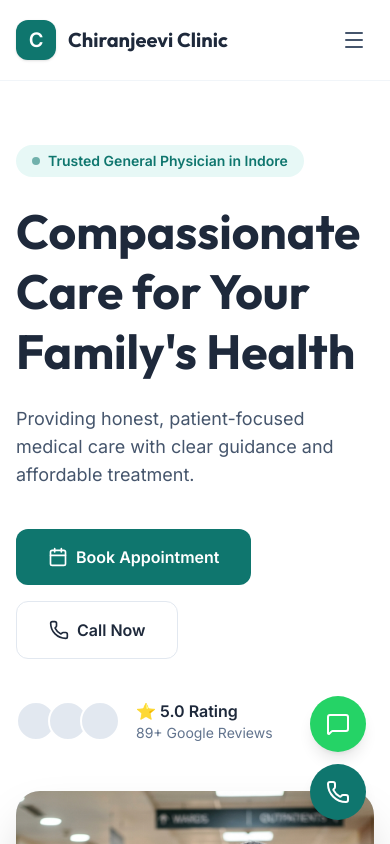
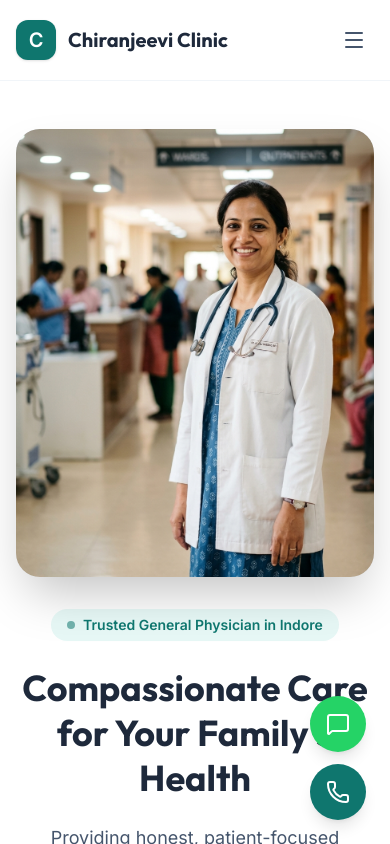
Before and after one commit to protechnicalguruji/Chiranjeevi-Clinic, a React (Vite) app: page / in a window 390 px wide. Shown: the top 844 px of the page. Built offline with nearby package versions, Linux system fonts and the light colour scheme.

Commit message:
feat: add SEO and metadata management
Integrate react-helmet-async for dynamic SEO tags and structured data (JSON-LD) on the appointment page to improve search engine visibility. Also, refine Hero component responsiveness.

```diff
--- a/package.json
+++ b/package.json
@@ -20,6 +20,7 @@
     "motion": "^12.23.24",
     "react": "^19.0.1",
     "react-dom": "^19.0.1",
+    "react-helmet-async": "^3.0.0",
     "react-router-dom": "^7.18.0",
     "vite": "^6.2.3"
   },
--- a/src/components/Hero.tsx
+++ b/src/components/Hero.tsx
@@ -4,32 +4,32 @@ import { Link } from 'react-router-dom';
 
 export default function Hero() {
   return (
-    <section id="home" className="py-16 md:py-24 bg-white">
-      <div className="max-w-7xl mx-auto px-4 sm:px-6 lg:px-8 flex flex-col md:flex-row items-center gap-12">
+    <section id="home" className="py-12 md:py-24 bg-white">
+      <div className="max-w-7xl mx-auto px-4 sm:px-6 lg:px-8 flex flex-col-reverse md:flex-row items-center gap-8 md:gap-12">
         <motion.div
           initial={{ opacity: 0, x: -20 }}
           animate={{ opacity: 1, x: 0 }}
-          className="flex-1 space-y-6"
+          className="flex-1 space-y-6 text-center md:text-left"
         >
-          <div className="inline-flex items-center gap-2 bg-secondary/10 text-primary px-4 py-1.5 rounded-full text-sm font-semibold">
+          <div className="inline-flex items-center gap-2 bg-secondary/10 text-primary px-4 py-1.5 rounded-full text-sm font-semibold mx-auto md:mx-0">
             <span className="w-2 h-2 rounded-full bg-primary animate-pulse"></span>
             Trusted General Physician in Indore
           </div>
-          <h1 className="font-display text-5xl md:text-6xl font-bold text-text leading-tight">
+          <h1 className="font-display text-4xl md:text-6xl font-bold text-text leading-tight">
             Compassionate Care for Your Family's Health
           </h1>
-          <p className="text-lg text-slate-600 max-w-lg">
+          <p className="text-lg text-slate-600 max-w-lg mx-auto md:mx-0">
             Providing honest, patient-focused medical care with clear guidance and affordable treatment.
           </p>
-          <div className="flex flex-wrap gap-4 pt-4">
-            <Link to="/appointment" className="bg-primary text-white px-8 py-4 rounded-xl font-semibold hover:bg-primary/90 transition-all flex items-center gap-2">
+          <div className="flex flex-col sm:flex-row justify-center md:justify-start gap-4 pt-4">
+            <Link to="/appointment" className="bg-primary text-white px-8 py-4 rounded-xl font-semibold hover:bg-primary/90 transition-all flex items-center justify-center gap-2">
               <Calendar size={20} /> Book Appointment
             </Link>
-            <a href="tel:+918269457285" className="bg-white border border-slate-200 text-text px-8 py-4 rounded-xl font-semibold hover:bg-slate-50 transition-all flex items-center gap-2">
+            <a href="tel:+918269457285" className="bg-white border border-slate-200 text-text px-8 py-4 rounded-xl font-semibold hover:bg-slate-50 transition-all flex items-center justify-center gap-2">
               <Phone size={20} /> Call Now
             </a>
           </div>
-          <div className="flex items-center gap-4 pt-4 text-slate-500">
+          <div className="flex items-center justify-center md:justify-start gap-4 pt-4 text-slate-500">
             <div className="flex -space-x-2">
               {[1, 2, 3].map(i => <div key={i} className="w-10 h-10 rounded-full border-2 border-white bg-slate-200" />)}
             </div>
--- a/src/main.tsx
+++ b/src/main.tsx
@@ -1,10 +1,13 @@
 import {StrictMode} from 'react';
 import {createRoot} from 'react-dom/client';
+import {HelmetProvider} from 'react-helmet-async';
 import App from './App.tsx';
 import './index.css';
 
 createRoot(document.getElementById('root')!).render(
   <StrictMode>
-    <App />
+    <HelmetProvider>
+      <App />
+    </HelmetProvider>
   </StrictMode>,
 );
--- a/src/pages/AppointmentPage.tsx
+++ b/src/pages/AppointmentPage.tsx
@@ -1,6 +1,7 @@
 import { useState } from 'react';
 import { Phone, MessageSquare, MapPin, ArrowLeft } from 'lucide-react';
 import { Link } from 'react-router-dom';
+import { Helmet } from 'react-helmet-async';
 import Footer from '../components/Footer';
 
 export default function AppointmentPage() {
@@ -39,8 +40,38 @@ Thank you.`;
     window.location.href = `https://wa.me/918269457285?text=${encodeURIComponent(message)}`;
   };
 
+  const schema = {
+    "@context": "https://schema.org",
+    "@type": "Physician",
+    "name": "Dr. Karan Singh Bais",
+    "image": "https://ais-pre-ndkn2ios4csr5w7nzp7smn-893669360321.asia-east1.run.app/src/assets/images/doctor_portrait_1782728666510.jpg",
+    "address": {
+      "@type": "PostalAddress",
+      "streetAddress": "31, Opposite Atal Dwar, Kila Maidan Road, Khasgi Ka Bagicha",
+      "addressLocality": "Indore",
+      "addressRegion": "Madhya Pradesh",
+      "postalCode": "452015",
+      "addressCountry": "IN"
+    },
+    "telephone": "+918269457285",
+    "openingHours": "Mo-Su 18:00-21:00",
+    "url": "https://ais-pre-ndkn2ios4csr5w7nzp7smn-893669360321.asia-east1.run.app"
+  };
+
   return (
     <div className="min-h-screen bg-background">
+      <Helmet>
+        <title>Book Your Appointment | Chiranjeevi Clinic - Dr. Karan Singh Bais</title>
+        <meta name="description" content="Book an appointment with Dr. Karan Singh Bais, a trusted General Physician at Chiranjeevi Clinic in Indore, Madhya Pradesh." />
+        <link rel="canonical" href={`${window.location.origin}/appointment`} />
+        <meta property="og:title" content="Book Your Appointment | Chiranjeevi Clinic" />
+        <meta property="og:description" content="Schedule your consultation with Dr. Karan Singh Bais, MD Medicine at Chiranjeevi Clinic." />
+        <meta property="og:url" content={`${window.location.origin}/appointment`} />
+        <meta property="og:type" content="website" />
+        <script type="application/ld+json">
+          {JSON.stringify(schema)}
+        </script>
+      </Helmet>
       <header className="sticky top-0 z-50 bg-white/90 backdrop-blur-sm border-b border-slate-100">
         <nav className="max-w-7xl mx-auto px-4 sm:px-6 lg:px-8 h-20 flex items-center justify-between">
             <Link to="/" className="flex items-center gap-3">
```
Also changed, not shown: 1 other file (tests, documents, lock files or other folders).
